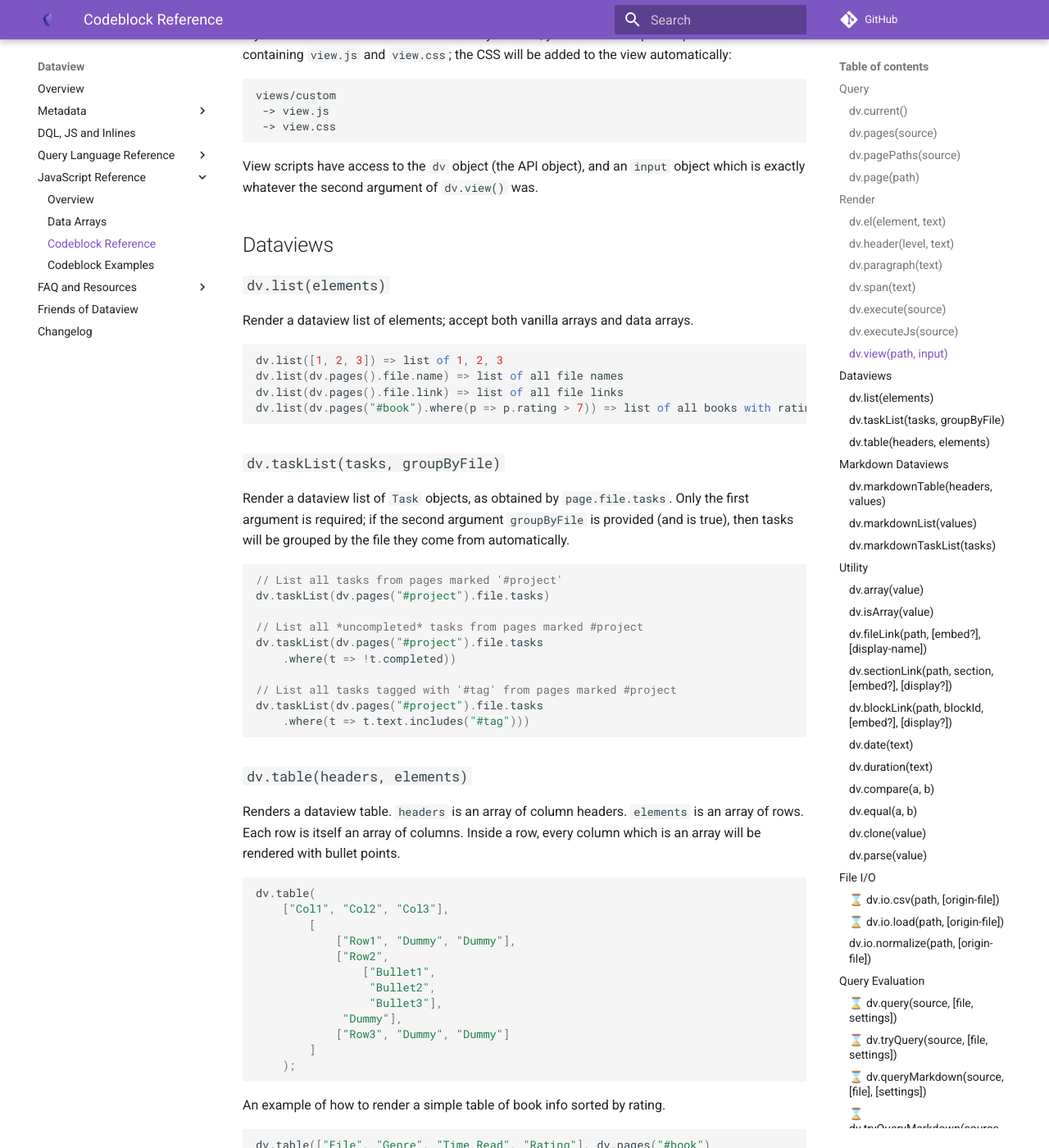
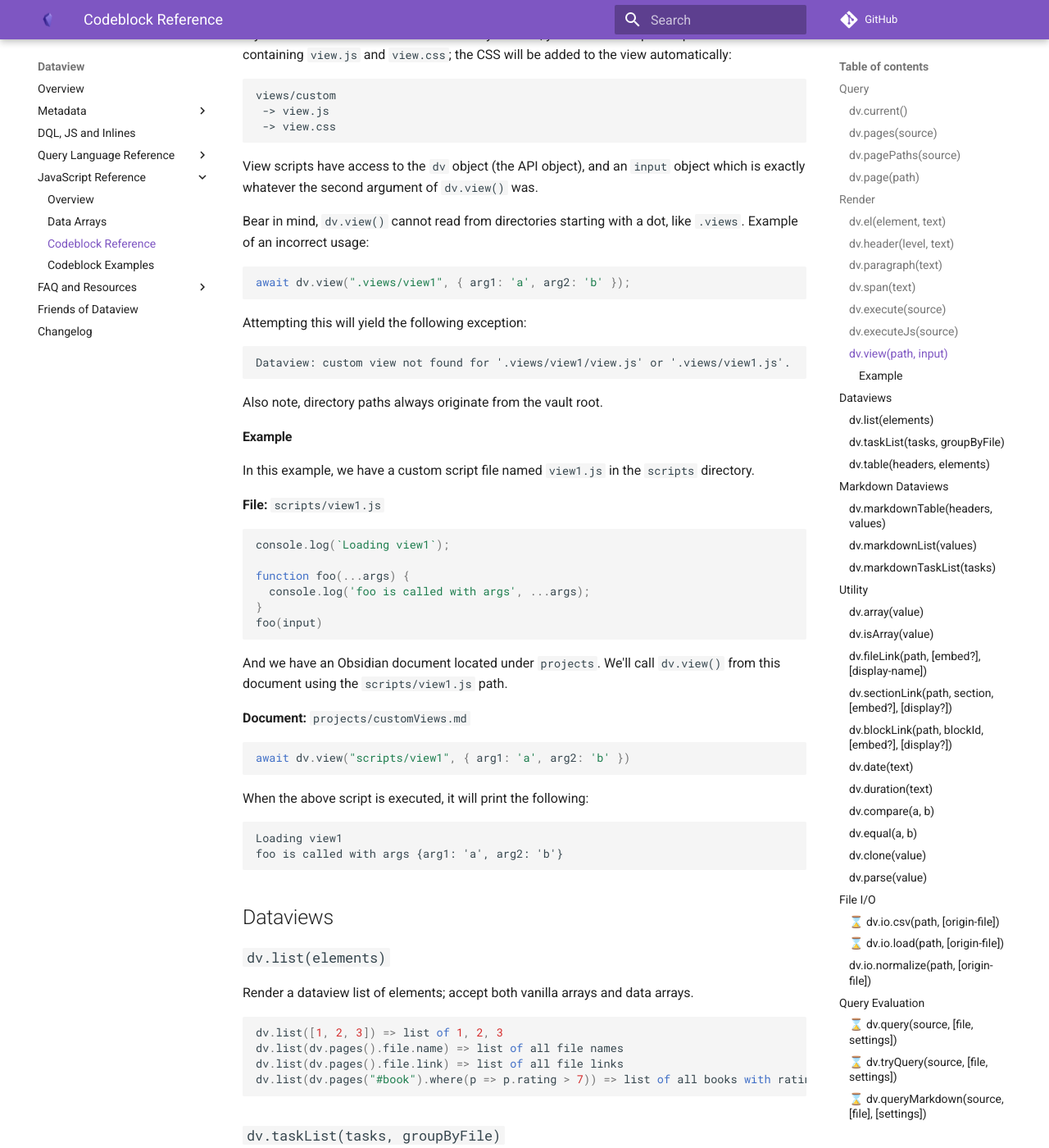
Before and after one commit to blacksmithgu/obsidian-dataview, an MkDocs documentation site: the page built from docs/docs/api/code-reference.md, in a window 1280 px wide and 1400 px high, scrolled down 2799 px. Shown: the whole window at 82% size. Built offline with MkDocs 1.6.1 and Material for MkDocs 9.7.7, drawn with Linux system fonts in a browser that asks for light colours; comment, search, counter and statistics services are not loaded.

Commit message:
Improving documentation for dv.view()

````diff
--- a/docs/docs/api/code-reference.md
+++ b/docs/docs/api/code-reference.md
@@ -134,6 +134,46 @@ views/custom
 
 View scripts have access to the `dv` object (the API object), and an `input` object which is exactly whatever the second
 argument of `dv.view()` was.
+
+Bear in mind, `dv.view()` cannot read from directories starting with a dot, like `.views`. Example of an incorrect usage:
+
+```js
+await dv.view(".views/view1", { arg1: 'a', arg2: 'b' });
+```
+Attempting this will yield the following exception:
+
+```
+Dataview: custom view not found for '.views/view1/view.js' or '.views/view1.js'.
+```
+
+Also note, directory paths always originate from the vault root.
+
+#### Example
+In this example, we have a custom script file named `view1.js` in the `scripts` directory.
+
+**File:** `scripts/view1.js`
+```js
+console.log(`Loading view1`);
+
+function foo(...args) {
+  console.log('foo is called with args', ...args);
+}
+foo(input)
+```
+
+And we have an Obsidian document located under `projects`. We'll call `dv.view()` from this document using the `scripts/view1.js` path.
+
+**Document:** `projects/customViews.md`
+```js
+await dv.view("scripts/view1", { arg1: 'a', arg2: 'b' })
+```
+
+When the above script is executed, it will print the following:
+
+```
+Loading view1
+foo is called with args {arg1: 'a', arg2: 'b'}
+```
 
 ## Dataviews
 
````
